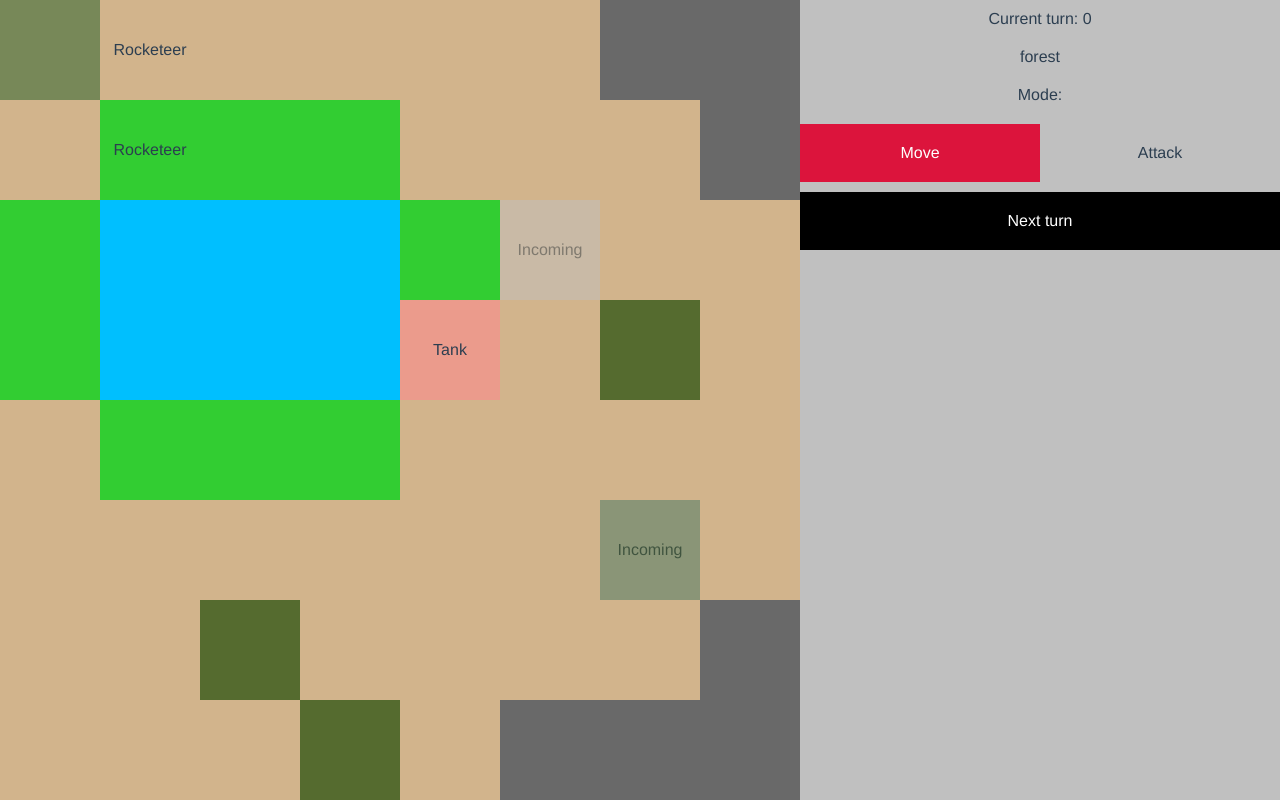
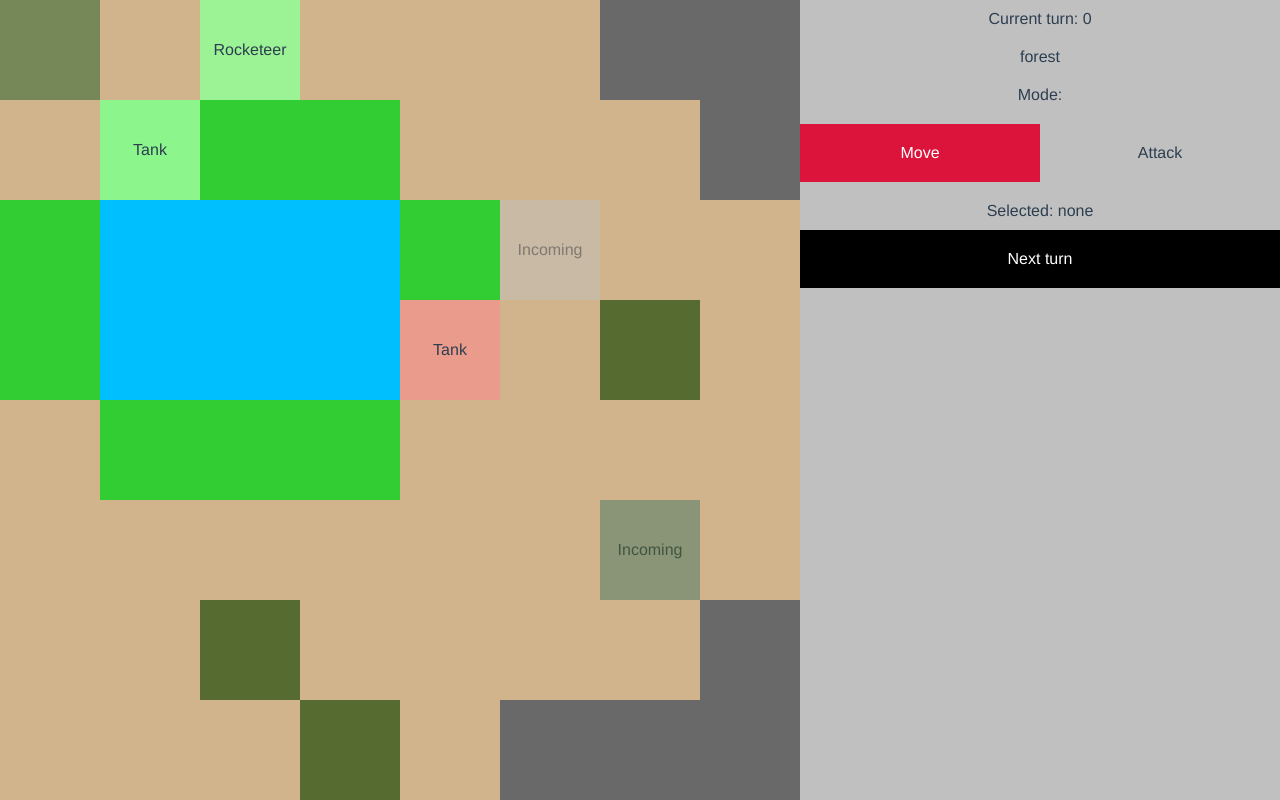
Before and after one commit to lukaszkups/taktik, a Vue app: page / in a window 1280 px wide. Built offline with nearby package versions, Linux system fonts and the light colour scheme.

Commit message:
Updating game state through turns.

```diff
--- a/src/components/LevelMapTile.vue
+++ b/src/components/LevelMapTile.vue
@@ -1,7 +1,10 @@
 <template>
   <div
     class="level-map__tile"
-    :class="`level-map__tile--${tile}`"
+    :class="[
+      `level-map__tile--${tile}`,
+      {'level-map__tile--attack-grid': attackGrid}
+    ]"
     @mouseover="onMouseOver"
   >
     <div
@@ -19,6 +22,7 @@
     <div
       v-if="player"
       class="level-map__unit--player"
+      @click="toggleSelectPlayer"
     >
       <div class="level-map__unit-name">{{ player.type }}</div>
     </div>
@@ -49,10 +53,13 @@ export default {
       return this.level.enemy.find(obj => obj.tile === this.index)
     },
     incoming () {
-      return this.level.incoming.find(obj => obj.tile === this.index && obj.turn <= this.turn)
+      return this.level.incoming.find(obj => obj.tile === this.index && obj.turn === this.turn)
     },
     player () {
       return this.level.player.find(obj => obj.tile === this.index)
+    },
+    attackGrid () {
+      return this.$store.state.attackGrid.includes(this.index)
     }
   },
   methods: {
@@ -64,6 +71,28 @@ export default {
         tile = `${this.tile} (teleport in progress)`
       }
       this.$store.dispatch('updateProp', { name: 'hoveredTile', value: tile })
+    },
+    toggleSelectPlayer () {
+      this.$store.dispatch('updateProp', { name: 'selectedUnit', value: this.player })
+      if (this.$store.state.actionMode === 'attack') {
+        // reset move grid
+        this.$store.dispatch('updateProp', { name: 'moveGrid', value: [] })
+        // update attack grid
+        const attackGrid = this.getAttackGrid(this.player)
+        this.$store.dispatch('updateProp', { name: 'attackGrid', value: attackGrid })
+      }
+    },
+    getAttackGrid (player) {
+      let grid = []
+      if (player.attackPattern === 'short') {
+        grid = [
+          player.tile - 8,
+          player.tile - 1,
+          player.tile + 1,
+          player.tile + 8
+        ]
+      }
+      return grid
     }
   }
 }
@@ -121,6 +150,8 @@ export default {
         animation-delay: 0.25s
     &--lava
       background-color: #8B0000
+    &--attack-grid
+      border: 1px solid crimson
 
   &__unit
     background: rgba(255, 150, 150, 0.9)
@@ -130,6 +161,9 @@ export default {
     &:hover
       background: rgba(255, 0, 0, 0.65)
 
+  &__unit--player
+    background: rgba(150, 250, 150, 0.9)
+
   &__incoming
     background: silver
     line-height: 100px
--- a/src/levels/level_1.js
+++ b/src/levels/level_1.js
@@ -11,16 +11,16 @@ export default {
     'sand', 'sand', 'sand', 'forest', 'sand', 'mountains', 'mountains', 'mountains'
   ],
   incoming: [
-    { tile: 21, type: 'MadCat', turn: 0, action: {} },
-    { tile: 37, type: 'Tank', turn: 1, action: {} },
-    { tile: 46, type: 'Tank', turn: 0, action: {} },
-    { tile: 51, type: 'Rocketeer', turn: 3, action: {} }
+    { id: 2, tile: 21, type: 'MadCat', turn: 0, action: {}, destroyed: false },
+    { id: 3, tile: 37, type: 'Tank', turn: 1, action: {}, destroyed: false },
+    { id: 4, tile: 46, type: 'Tank', turn: 0, action: {}, destroyed: false },
+    { id: 5, tile: 51, type: 'Rocketeer', turn: 3, action: {}, destroyed: false }
   ],
   enemy: [
-    { tile: 28, type: 'Tank', action: { move: 1, attack: 1 } } // 0 - false, 1 - true
+    { id: 1, tile: 28, type: 'Tank', action: { move: 1, attack: 1 }, destroyed: false } // 0 - false, 1 - true
   ],
   player: [
-    { tile: 1, type: 'Rocketeer', action: {} },
-    { tile: 9, type: 'Rocketeer', action: {} }
+    { id: 1, tile: 2, type: 'Rocketeer', action: {}, destroyed: false, attackPattern: 'plus' }, // plus: +
+    { id: 2, tile: 9, type: 'Tank', action: {}, destroyed: false, attackPattern: 'short' } // both: - or |
   ]
 }
--- a/src/store/index.js
+++ b/src/store/index.js
@@ -11,7 +11,10 @@ export default new Vuex.Store({
     levelData: null,
     levels: levels,
     actionMode: 'move',
-    turn: 0
+    turn: 0,
+    selectedUnit: null,
+    moveGrid: [], // available moves of selected unit
+    attackGrid: [] // available attack pattern of selected unit
   },
   mutations: {
     updateProp (state, payload) {
--- a/src/views/Stage.vue
+++ b/src/views/Stage.vue
@@ -27,6 +27,9 @@
           </div>
         </div>
         <div
+          class="side-menu__item"
+        >Selected: {{ selectedUnit ? selectedUnit.type : 'none' }}</div>
+        <div
           class="side-menu__item next-turn__button"
           @click="nextTurn"
         >Next turn</div>
@@ -53,6 +56,9 @@ export default {
     actionMode () {
       return this.$store.state.actionMode
     },
+    selectedUnit () {
+      return this.$store.state.selectedUnit
+    },
     currentTurn () {
       return this.$store.state.turn
     }
@@ -67,13 +73,18 @@ export default {
     },
     updateGameState () {
       const dataCopy = { ...this.levelData }
+      // update incoming to ready enemy states
       dataCopy.incoming.map((obj, index) => {
-        if (this.currentTurn >= obj.turn) {
+        if (this.currentTurn > obj.turn) {
           dataCopy.enemy.push(obj)
           dataCopy.incoming.splice(index, 1)
         }
       })
+      // update grid
       this.$store.dispatch('updateProp', { name: 'levelData', value: dataCopy })
+      // reset selection
+      this.$store.dispatch('updateProp', { name: 'selectedUnit', value: null })
+      this.$forceUpdate()
     }
   }
 }
```
